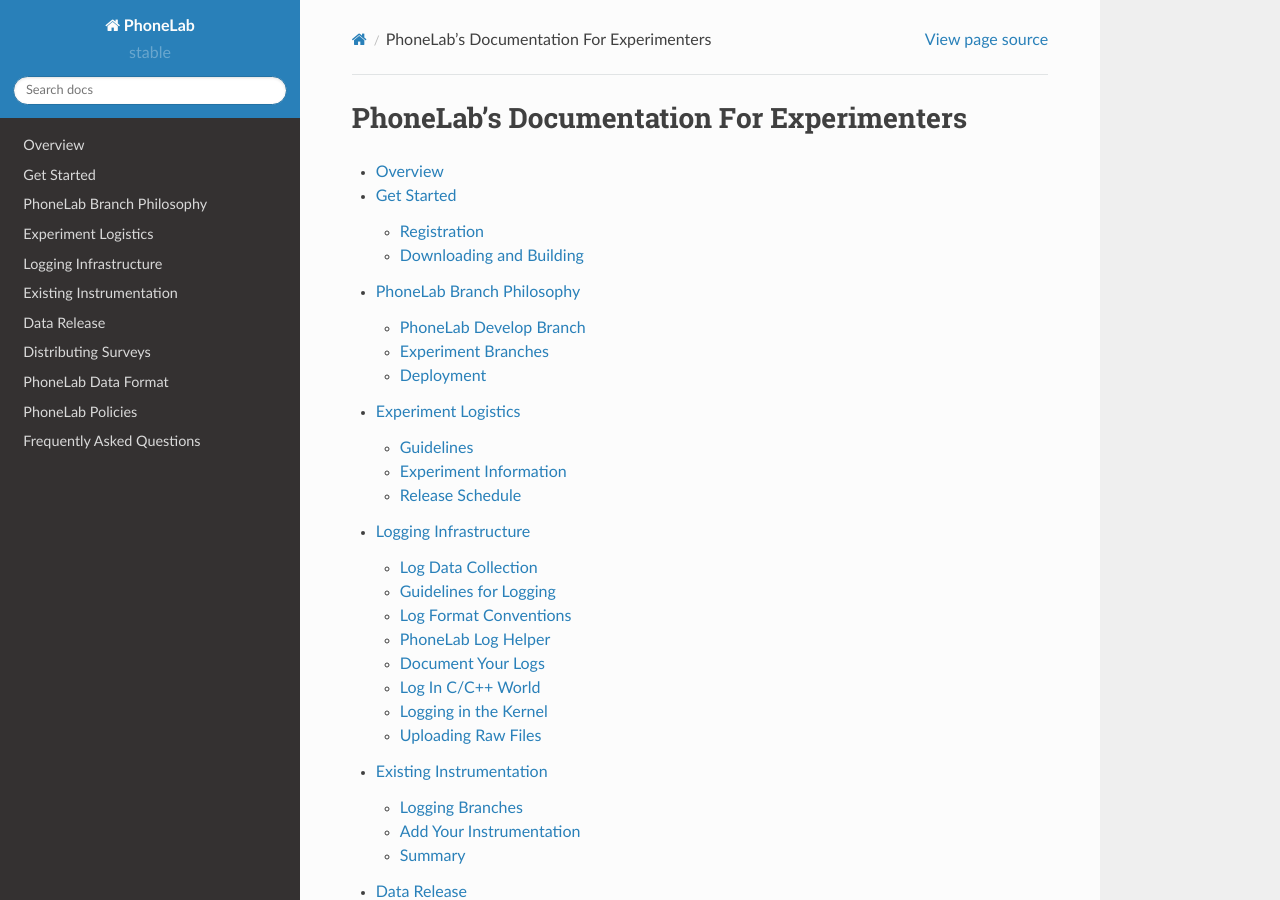
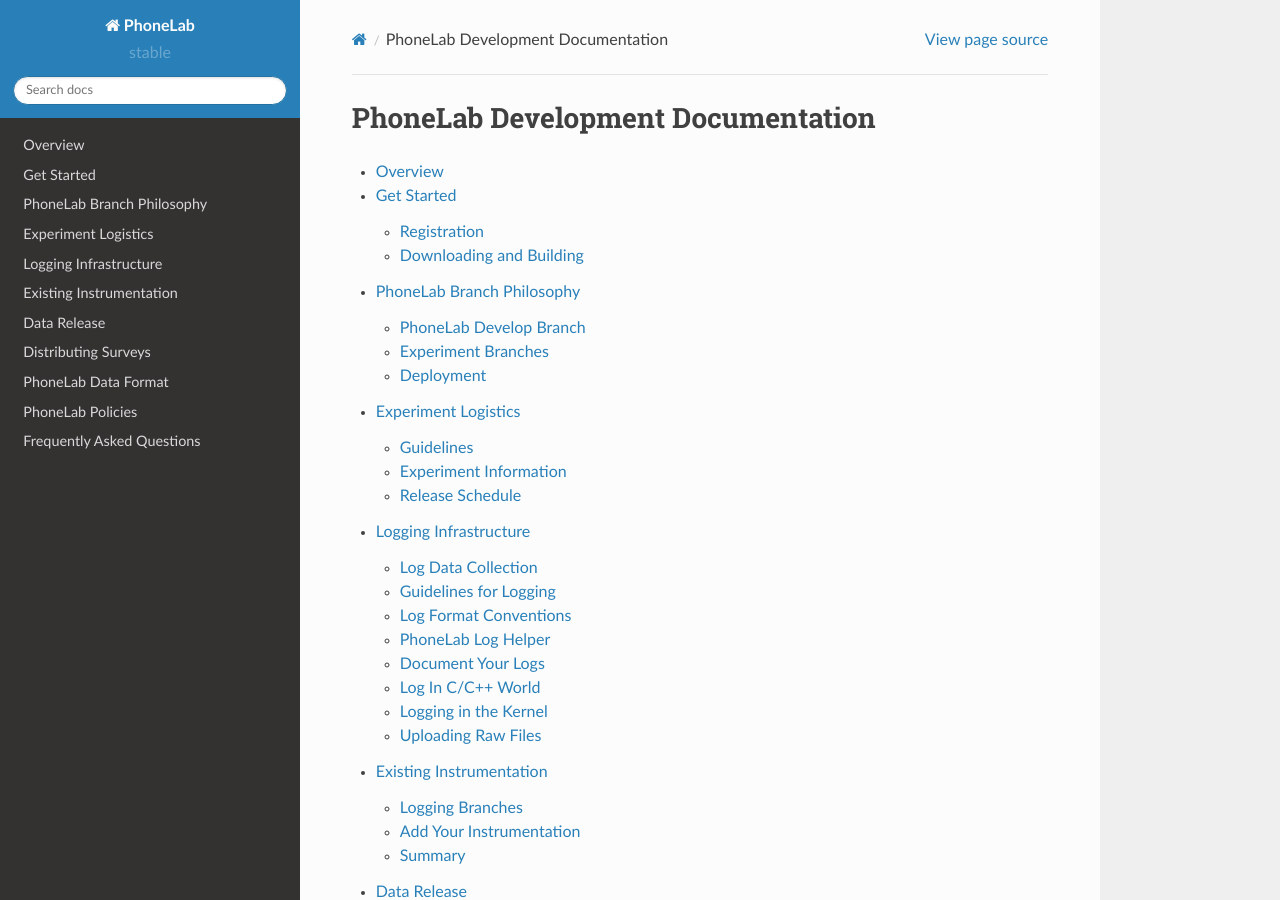
Before and after one commit to blue-systems-group/project.phonelab.doc, a Sphinx documentation site: the page built from source/index.rst, in a window 1280 px wide and 900 px high. Built offline with Sphinx 7.4.7 and the Read the Docs theme 2.0.0, drawn with Linux system fonts in a browser that asks for light colours; formulas are drawn with MathJax 3.

Commit message:
change title

```diff
--- a/source/index.rst
+++ b/source/index.rst
@@ -3,8 +3,8 @@
    You can adapt this file completely to your liking, but it should at least
    contain the root `toctree` directive.
 
-PhoneLab's Documentation For Experimenters
-==========================================
+PhoneLab Development Documentation
+==================================
 
 .. toctree::
    :maxdepth: 2
```
